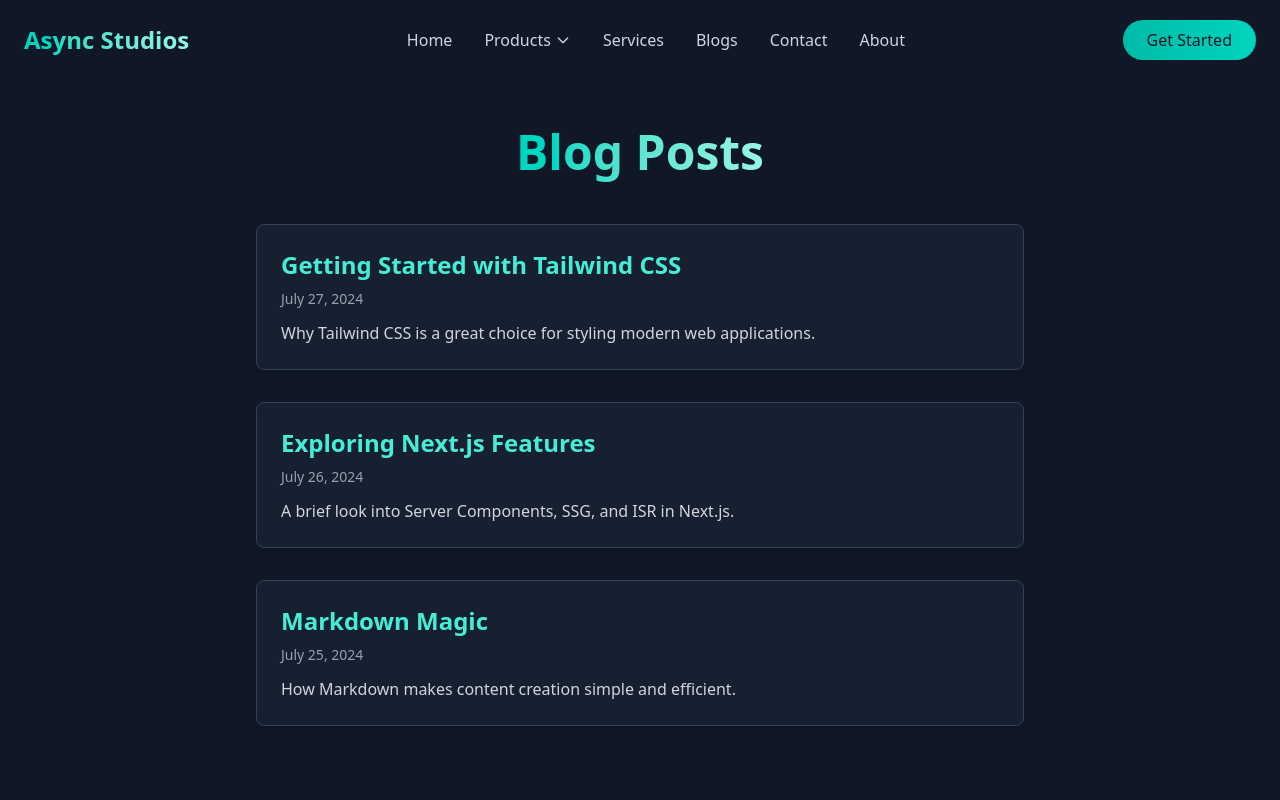
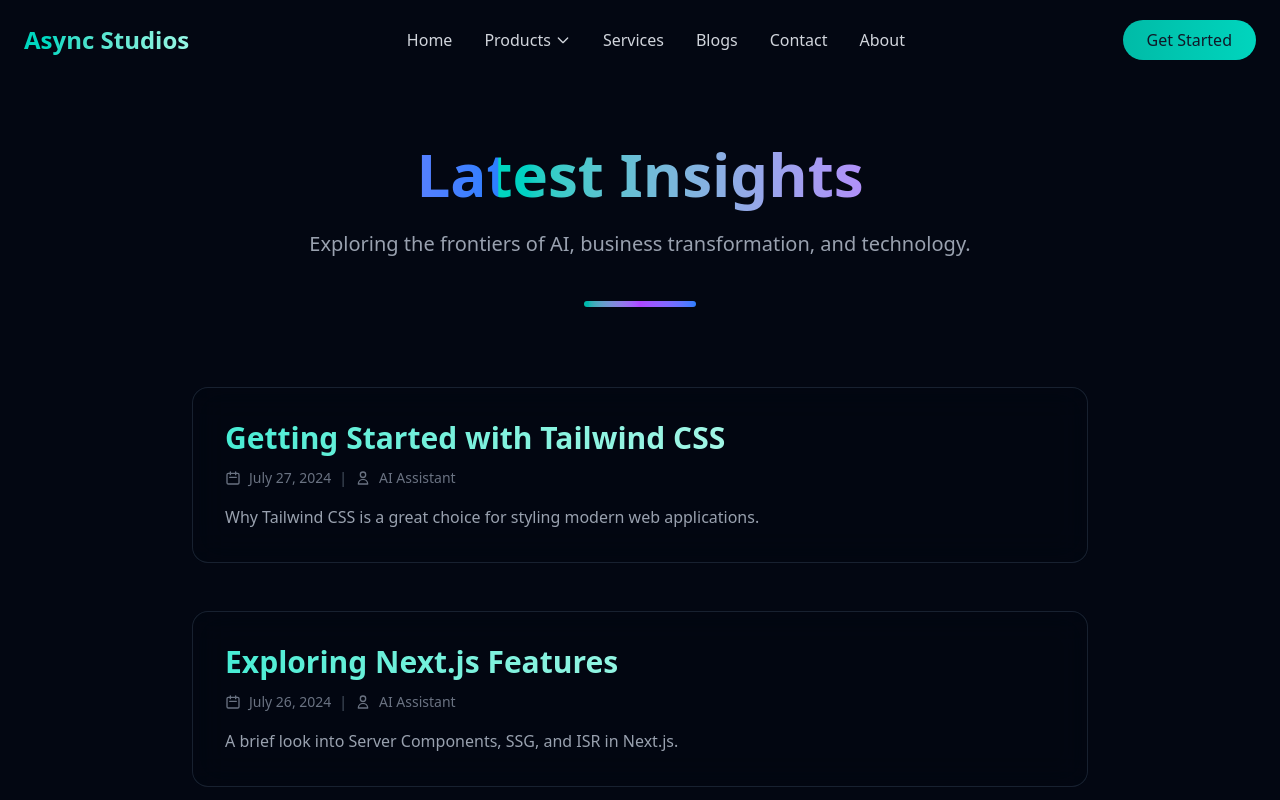
Before and after one commit to AryamanDubey28/async-website, a Next.js app: page /blogs in a window 1280 px wide. Shown: the top 800 px of the page. Built offline with nearby package versions, Linux system fonts and the light colour scheme.

Commit message:
fix error

```diff
--- a/src/app/blogs/[slug]/page.tsx
+++ b/src/app/blogs/[slug]/page.tsx
@@ -19,11 +19,14 @@ export async function generateStaticParams() {
 
 // Function to generate metadata for the page (e.g., title)
 export async function generateMetadata(
-  { params }: PostPageProps,
+  props: PostPageProps,
   parent: ResolvingMetadata
 ): Promise<Metadata> {
+  // Await params before accessing slug
+  const params = await props.params;
+  const slug = params.slug;
   try {
-    const post = await getPostData(params.slug);
+    const post = await getPostData(slug);
     return {
       title: `${post.title} | Blog`,
       description: post.summary,
@@ -38,38 +41,53 @@ export async function generateMetadata(
 }
 
 // The page component
-export default async function PostPage({ params }: PostPageProps) {
+export default async function PostPage(props: PostPageProps) {
+  // Await params before accessing slug
+  const params = await props.params;
+  const slug = params.slug;
   let post: PostData;
   try {
-    post = await getPostData(params.slug);
+    post = await getPostData(slug);
   } catch (error) {
     // If getPostData throws (e.g., file not found), trigger a 404 page
     notFound();
   }
 
   return (
-    <main className="min-h-screen bg-gray-900 text-white">
+    <main className="min-h-screen bg-gray-950 text-white">
       <Navbar />
-      <div className="pt-32 pb-20 px-4">
-        <div className="container mx-auto max-w-3xl">
-          <article className="prose prose-invert prose-lg mx-auto
-                            prose-headings:text-teal-300
-                            prose-a:text-teal-400 hover:prose-a:text-teal-300
-                            prose-strong:text-white
-                            prose-blockquote:border-l-teal-500 prose-blockquote:text-gray-400
-                            prose-code:text-pink-400 prose-code:bg-gray-800 prose-code:p-1 prose-code:rounded
-                            prose-pre:bg-gray-800 prose-pre:border prose-pre:border-gray-700">
+      <div className="relative pt-36 pb-24 px-4 overflow-hidden">
+        <div className="absolute inset-0 -z-10 h-full w-full bg-gray-950 bg-[linear-gradient(to_right,#8080800a_1px,transparent_1px),linear-gradient(to_bottom,#8080800a_1px,transparent_1px)] bg-[size:14px_24px]"></div>
+        <div className="absolute inset-0 -z-20 bg-gradient-to-br from-gray-950 via-purple-950/10 to-teal-950/10"></div>
 
-            {/* Post Header */}
-            <div className="mb-8 border-b border-gray-700 pb-4">
-                <h1 className="text-4xl md:text-5xl font-bold mb-3 !text-transparent bg-clip-text bg-gradient-to-r from-teal-400 to-teal-200">
+        <div className="container mx-auto max-w-4xl">
+          <div className="relative rounded-2xl border border-gray-800/80 bg-gray-950/60 backdrop-blur-lg p-6 md:p-10 lg:p-12 shadow-xl">
+            <article className="prose prose-invert prose-lg max-w-none
+                              prose-headings:font-semibold prose-headings:text-transparent prose-headings:bg-clip-text prose-headings:bg-gradient-to-r prose-headings:from-teal-300 prose-headings:to-blue-300
+                              prose-a:text-teal-400 hover:prose-a:text-teal-300 prose-a:transition-colors prose-a:duration-300 prose-a:font-medium
+                              prose-strong:text-teal-100 prose-strong:font-semibold
+                              prose-blockquote:border-l-purple-500 prose-blockquote:text-gray-400 prose-blockquote:pl-4 prose-blockquote:italic
+                              prose-code:text-pink-400 prose-code:bg-gray-800/50 prose-code:px-1.5 prose-code:py-0.5 prose-code:rounded prose-code:font-mono prose-code:text-sm
+                              prose-pre:bg-gray-800/70 prose-pre:border prose-pre:border-gray-700 prose-pre:rounded-lg prose-pre:p-4 prose-pre:text-sm
+                              prose-ul:list-disc prose-ul:marker:text-teal-400 prose-ol:list-decimal prose-ol:marker:text-teal-400
+                              prose-img:rounded-lg prose-img:border prose-img:border-gray-700 prose-img:shadow-md">
+
+              <div className="mb-10 pb-6 border-b border-gray-700/50 not-prose">
+                  <h1 className="text-4xl md:text-5xl font-bold mb-4 !text-transparent bg-clip-text bg-gradient-to-r from-teal-400 via-purple-400 to-blue-500 leading-tight">
                       {post.title}
                   </h1>
-                <p className="text-gray-400 text-lg">
+                  <p className="text-gray-400 text-xl mb-5 leading-relaxed">
                       {post.summary}
                   </p>
-                <div className="text-sm text-gray-500 mt-3">
-                    <span>By {post.author}</span> |
+                  <div className="text-sm text-gray-500 flex items-center space-x-3">
+                      <svg xmlns="http://www.w3.org/2000/svg" className="h-5 w-5 text-gray-500" fill="none" viewBox="0 0 24 24" stroke="currentColor" strokeWidth={2}>
+                        <path strokeLinecap="round" strokeLinejoin="round" d="M16 7a4 4 0 11-8 0 4 4 0 018 0zM12 14a7 7 0 00-7 7h14a7 7 0 00-7-7z" />
+                      </svg>
+                      <span>By {post.author}</span>
+                      <span className="text-gray-600">|</span>
+                      <svg xmlns="http://www.w3.org/2000/svg" className="h-5 w-5 text-gray-500" fill="none" viewBox="0 0 24 24" stroke="currentColor" strokeWidth={2}>
+                        <path strokeLinecap="round" strokeLinejoin="round" d="M8 7V3m8 4V3m-9 8h10M5 21h14a2 2 0 002-2V7a2 2 0 00-2-2H5a2 2 0 00-2 2v12a2 2 0 002 2z" />
+                      </svg>
                       <span>
                           {new Date(post.date).toLocaleDateString('en-US', {
                               year: 'numeric',
@@ -80,17 +98,17 @@ export default async function PostPage({ params }: PostPageProps) {
                   </div>
               </div>
 
-            {/* Post Content */}
               <div dangerouslySetInnerHTML={{ __html: post.contentHtml || '' }} />
 
-            {/* Back to Blogs link */}
-            <div className="mt-12 pt-8 border-t border-gray-700 text-center">
+              <div className="mt-12 pt-8 border-t border-gray-700/50 text-center not-prose">
                   <Link href="/blogs"
-                      className="inline-block bg-teal-600 hover:bg-teal-700 text-white font-bold py-2 px-4 rounded transition-colors duration-300 no-underline">
-                    &larr; Back to All Posts
+                        className="group relative inline-block px-8 py-4 rounded-full bg-gradient-to-r from-teal-500 via-purple-500 to-blue-500 text-white text-base font-semibold transition-all duration-300 ease-in-out hover:shadow-[0_0_20px] hover:shadow-purple-500/40 hover:scale-[1.03] focus:outline-none focus:ring-4 focus:ring-purple-500/40 overflow-hidden">
+                     <span className="relative z-10 tracking-wide">&larr; Back to All Posts</span>
+                     <span className="absolute top-0 left-[-100%] w-full h-full bg-gradient-to-r from-transparent via-white/30 to-transparent transition-all duration-700 ease-in-out group-hover:left-[100%]"></span>
                   </Link>
               </div>
             </article>
+          </div>
         </div>
       </div>
       <Footer />
--- a/src/app/blogs/page.tsx
+++ b/src/app/blogs/page.tsx
@@ -7,35 +7,66 @@ export default function Blogs() {
   const allPostsData = getSortedPostsData();
 
   return (
-    <main className="min-h-screen bg-gray-900 text-white">
+    <main className="min-h-screen bg-gray-950 text-white">
       <Navbar />
-      <div className="pt-32 pb-20 px-4">
+      <div className="relative pt-36 pb-24 px-4 overflow-hidden">
+        <div className="absolute inset-0 -z-10 h-full w-full bg-gray-950 bg-[linear-gradient(to_right,#8080800a_1px,transparent_1px),linear-gradient(to_bottom,#8080800a_1px,transparent_1px)] bg-[size:14px_24px]"></div>
+        <div className="absolute inset-0 -z-20 bg-gradient-to-br from-gray-950 via-purple-950/10 to-teal-950/10"></div>
+
         <div className="container mx-auto">
-          <h1 className="text-4xl md:text-5xl font-bold text-center mb-12">
-            <span className="bg-clip-text text-transparent bg-gradient-to-r from-teal-400 to-teal-200">
-              Blog Posts
+          <div className="text-center mb-20">
+            <h1 className="text-5xl md:text-6xl font-bold mb-6">
+              <span className="bg-clip-text text-transparent bg-gradient-to-r from-teal-400 via-purple-400 to-blue-500 animate-text-gradient">
+                Latest Insights
               </span>
             </h1>
-          <div className="max-w-3xl mx-auto grid gap-8">
+            <p className="text-gray-400 text-xl max-w-3xl mx-auto leading-relaxed">
+              Exploring the frontiers of AI, business transformation, and technology.
+            </p>
+            <div className="flex justify-center mt-10">
+              <div className="w-28 h-1.5 bg-gradient-to-r from-teal-500 via-purple-500 to-blue-500 rounded-full shadow-lg shadow-purple-500/30"></div>
+            </div>
+          </div>
+
+          <div className="max-w-4xl mx-auto grid gap-10 md:gap-12">
             {allPostsData.length === 0 ? (
-              <p className="text-gray-400 text-center">No blog posts found.</p>
+              <p className="text-gray-400 text-center text-lg">No blog posts yet. Check back soon!</p>
             ) : (
-              allPostsData.map(({ slug, date, title, summary }) => (
+              allPostsData.map(({ slug, date, title, summary, author }) => (
                 <Link href={`/blogs/${slug}`} key={slug} className="block group">
-                  <div className="bg-gray-800/50 p-6 rounded-lg shadow-lg hover:bg-gray-700/60 transition-colors duration-300 border border-gray-700 hover:border-teal-500">
-                    <h2 className="text-2xl font-semibold mb-2 text-teal-300 group-hover:text-teal-200 transition-colors duration-300">
+                  <div className="relative p-6 md:p-8 rounded-2xl border border-gray-800/80 bg-gray-950/60 backdrop-blur-lg transition-all duration-300 ease-in-out hover:border-teal-500/50 hover:bg-gray-900/70 hover:shadow-xl hover:scale-[1.02]">
+                    <div className="absolute -inset-px rounded-2xl border-2 border-transparent opacity-0 group-hover:opacity-100 group-hover:border-teal-500/30 transition-opacity duration-300 pointer-events-none animate-pulse-border"></div>
+
+                    <div className="relative z-10">
+                      <h2 className="text-2xl md:text-3xl font-semibold mb-3 text-transparent bg-clip-text bg-gradient-to-r from-teal-300 to-teal-100 group-hover:from-teal-200 group-hover:to-teal-50 transition-colors duration-300">
                         {title}
                       </h2>
-                    <p className="text-gray-400 mb-3 text-sm">
+                      <div className="text-sm text-gray-500 mb-4 flex items-center space-x-2">
+                        <svg xmlns="http://www.w3.org/2000/svg" className="h-4 w-4" fill="none" viewBox="0 0 24 24" stroke="currentColor" strokeWidth={2}>
+                          <path strokeLinecap="round" strokeLinejoin="round" d="M8 7V3m8 4V3m-9 8h10M5 21h14a2 2 0 002-2V7a2 2 0 00-2-2H5a2 2 0 00-2 2v12a2 2 0 002 2z" />
+                        </svg>
+                        <span>
                           {new Date(date).toLocaleDateString('en-US', {
                             year: 'numeric',
                             month: 'long',
                             day: 'numeric',
                           })}
-                    </p>
-                    <p className="text-gray-300 group-hover:text-white transition-colors duration-300">
+                        </span>
+                        <span className="text-gray-600">|</span>
+                         <svg xmlns="http://www.w3.org/2000/svg" className="h-4 w-4" fill="none" viewBox="0 0 24 24" stroke="currentColor" strokeWidth={2}>
+                           <path strokeLinecap="round" strokeLinejoin="round" d="M16 7a4 4 0 11-8 0 4 4 0 018 0zM12 14a7 7 0 00-7 7h14a7 7 0 00-7-7z" />
+                         </svg>
+                        <span>{author}</span>
+                      </div>
+                      <p className="text-gray-400 group-hover:text-gray-300 transition-colors duration-300 leading-relaxed">
                         {summary}
                       </p>
+                       <div className="absolute bottom-4 right-4 text-teal-400 opacity-0 group-hover:opacity-100 transition-opacity duration-300 transform group-hover:translate-x-1">
+                         <svg xmlns="http://www.w3.org/2000/svg" className="h-6 w-6" fill="none" viewBox="0 0 24 24" stroke="currentColor" strokeWidth={2}>
+                           <path strokeLinecap="round" strokeLinejoin="round" d="M17 8l4 4m0 0l-4 4m4-4H3" />
+                         </svg>
+                      </div>
+                    </div>
                   </div>
                 </Link>
               ))
--- a/src/app/globals.css
+++ b/src/app/globals.css
@@ -456,3 +456,24 @@ body {
     rgba(128, 90, 213, 0) 100% /* purple-500 transparent */
   );
 }
+
+/* Add Keyframes and Classes for Blog Page Styles */
+@keyframes text-gradient {
+  to {
+    background-position: 200% center;
+  }
+}
+
+.animate-text-gradient {
+  background-size: 200% auto;
+  animation: text-gradient 3s linear infinite;
+}
+
+@keyframes pulse-border {
+  0%, 100% { opacity: 0.5; transform: scale(1); }
+  50% { opacity: 1; transform: scale(1.01); }
+}
+
+.animate-pulse-border {
+  animation: pulse-border 2s cubic-bezier(0.4, 0, 0.6, 1) infinite;
+}
```
Also changed, not shown: src/lib/posts.ts (+13 -5 lines). Lines whose indentation alone changed are shown as unchanged.
